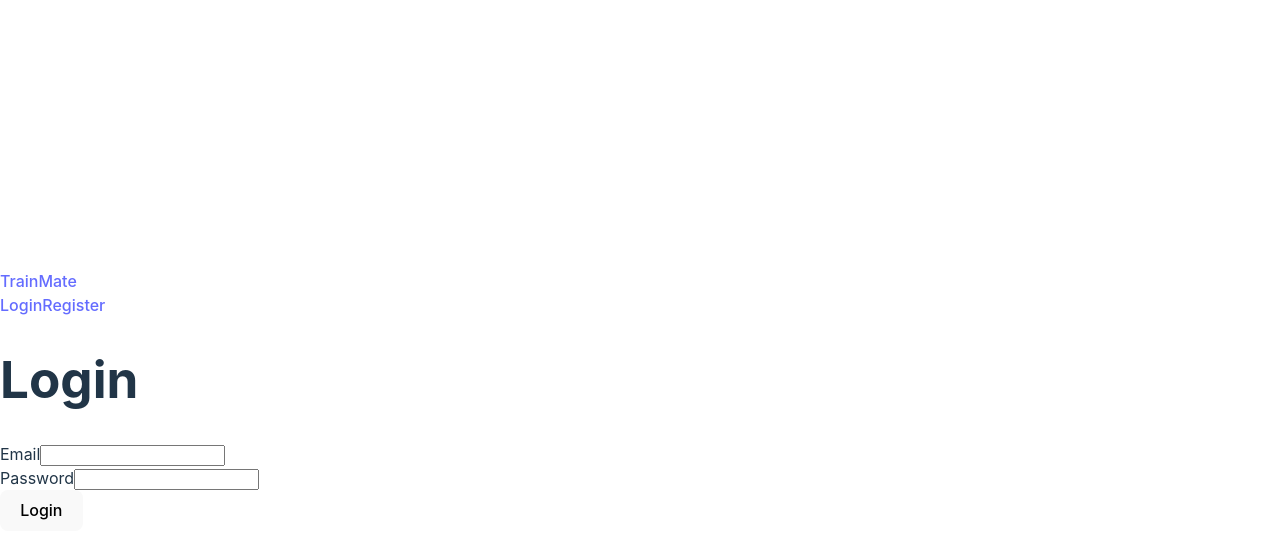
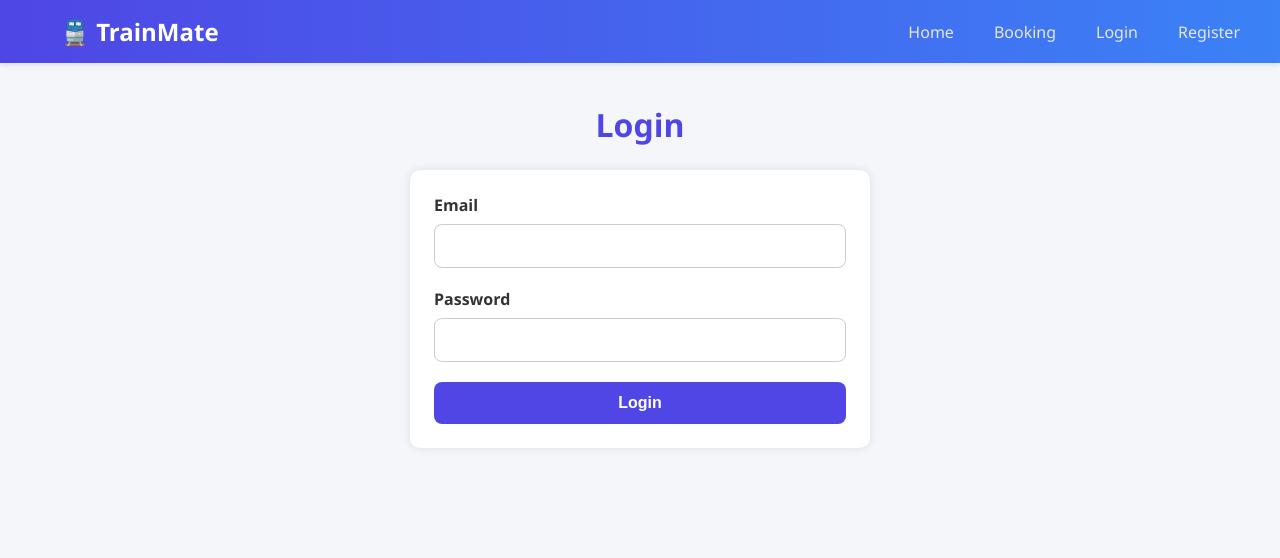
Before and after one commit to AbhishekMandal1997/Seat-Booking-System, a React (Vite) app in the folder client/: page /login in a window 1280 px wide. Shown: the top 558 px of the page. Built offline with nearby package versions, Linux system fonts and the light colour scheme; no server answers.

Commit message:
UI update

```diff
--- a/client/src/App.jsx
+++ b/client/src/App.jsx
@@ -5,7 +5,8 @@ import Home from './pages/Home';
 import Login from './pages/Login';
 import Register from './pages/Register';
 import Booking from './pages/Booking';
-import AdminPanel from './components/AdminPanel';
+
+
 // import './styles/TrainMate.css'
 
 function App() {
@@ -18,6 +19,7 @@ function App() {
           <Route path="/login" element={<Login />} />
           <Route path="/register" element={<Register />} />
           <Route path="/booking" element={<Booking />} />
+
         </Routes>
       </div>
     </AuthProvider>
--- a/client/src/components/AdminPanel.jsx
+++ /dev/null
@@ -1,41 +0,0 @@
-import React, { useState } from 'react';
-import { useAuth } from '../context/AuthContext';
-import api from '../services/api';
-
-const AdminPanel = () => {
-    const { user } = useAuth();
-    const [loading, setLoading] = useState(false);
-    const [message, setMessage] = useState('');
-
-    const handleReset = async () => {
-        if (!window.confirm('Are you sure you want to reset all bookings?')) return;
-
-        setLoading(true);
-        try {
-            const response = await api.delete('/booking/reset');
-            setMessage(response.data.message);
-        } catch (error) {
-            setMessage(error.response?.data?.message || 'Reset failed');
-        } finally {
-            setLoading(false);
-        }
-    };
-
-    if (!user?.isAdmin) return null;
-
-    return (
-        <div className="admin-panel">
-            <h2>Admin Controls</h2>
-            <button
-                onClick={handleReset}
-                disabled={loading}
-                className="reset-button"
-            >
-                {loading ? 'Resetting...' : 'Reset All Bookings'}
-            </button>
-            {message && <p className="message">{message}</p>}
-        </div>
-    );
-};
-
-export default AdminPanel;
--- /dev/null
+++ b/client/src/components/NavBar.css
@@ -0,0 +1,50 @@
+.navbar {
+    background-color: #1f2937;
+    padding: 15px 30px;
+    box-shadow: 0 2px 5px rgba(0, 0, 0, 0.1);
+}
+
+.navbar-container {
+    display: flex;
+    align-items: center;
+    justify-content: space-between;
+}
+
+.navbar-logo {
+    color: #ffffff;
+    font-size: 24px;
+    font-weight: bold;
+    text-decoration: none;
+}
+
+.navbar-links {
+    display: flex;
+    gap: 20px;
+    align-items: center;
+}
+
+.nav-link {
+    color: #e5e7eb;
+    text-decoration: none;
+    font-size: 16px;
+    transition: color 0.3s ease;
+}
+
+.nav-link:hover {
+    color: #ffffff;
+}
+
+.nav-button {
+    padding: 8px 16px;
+    font-size: 15px;
+    border: none;
+    background-color: #ef4444;
+    color: white;
+    border-radius: 4px;
+    cursor: pointer;
+    transition: background-color 0.3s ease;
+}
+
+.nav-button:hover {
+    background-color: #dc2626;
+}
--- a/client/src/components/Navbar.jsx
+++ b/client/src/components/Navbar.jsx
@@ -1,42 +1,45 @@
-import { useNavigate, Link } from 'react-router-dom';
+import { Link, useNavigate } from "react-router-dom";
+import { useEffect, useState } from "react";
+import "./Navbar.css";
 
-function Navbar() {
+const Navbar = () => {
+    const [isLoggedIn, setIsLoggedIn] = useState(false);
     const navigate = useNavigate();
-    const token = localStorage.getItem('token');
+
+    useEffect(() => {
+        const token = localStorage.getItem("token");
+        setIsLoggedIn(!!token);
+    }, []);
 
     const handleLogout = () => {
-        localStorage.removeItem('token');
-        navigate('/login');
+        localStorage.removeItem("token");
+        setIsLoggedIn(false);
+        navigate("/login");
     };
 
     return (
-        <nav className="bg-gradient-to-r from-indigo-600 to-blue-500 text-white p-4 shadow-lg">
-            <div className="container mx-auto flex justify-between items-center">
-                <Link to="/" className="text-2xl font-bold tracking-tight">
-                    TrainMate
+        <nav className="navbar">
+            <div className="navbar-container">
+                <Link to="/" className="navbar-logo">
+                    🚆 TrainMate
                 </Link>
-                <div className="space-x-6">
-                    {token ? (
-                        <>
-                            <Link to="/booking" className="hover:text-indigo-200 transition">
-                                Book Seats
-                            </Link>
-                            <button
-                                onClick={handleLogout}
-                                className="bg-red-500 px-4 py-2 rounded-full hover:bg-red-600 transition"
-                            >
-                                Logout
-                            </button>
-                        </>
+                <div className="navbar-links">
+                    <Link to="/" className="nav-link">
+                        Home
+                    </Link>
+                    <Link to="/booking" className="nav-link">
+                        Booking
+                    </Link>
+                    {isLoggedIn ? (
+                        <button className="nav-button" onClick={handleLogout}>
+                            Logout
+                        </button>
                     ) : (
                         <>
-                            <Link to="/login" className="hover:text-indigo-200 transition">
+                            <Link to="/login" className="nav-link">
                                 Login
                             </Link>
-                            <Link
-                                to="/register"
-                                className="bg-white text-indigo-600 px-4 py-2 rounded-full hover:bg-indigo-100 transition"
-                            >
+                            <Link to="/register" className="nav-link">
                                 Register
                             </Link>
                         </>
@@ -45,6 +48,6 @@ function Navbar() {
             </div>
         </nav>
     );
-}
+};
 
 export default Navbar;
--- a/client/src/index.css
+++ b/client/src/index.css
@@ -1,78 +1,212 @@
-@tailwind base;
-@tailwind components;
-@tailwind utilities;
-
-body {
+/* General Reset */
+* {
   margin: 0;
-  font-family: -apple-system, BlinkMacSystemFont, 'Segoe UI', 'Roboto', 'Oxygen',
-    'Ubuntu', 'Cantarell', 'Fira Sans', 'Droid Sans', 'Helvetica Neue',
-    sans-serif;
-}
-:root {
-  font-family: system-ui, Avenir, Helvetica, Arial, sans-serif;
-  line-height: 1.5;
-  font-weight: 400;
-
-  color-scheme: light dark;
-  color: rgba(255, 255, 255, 0.87);
-  background-color: #242424;
-
-  font-synthesis: none;
-  text-rendering: optimizeLegibility;
-  -webkit-font-smoothing: antialiased;
-  -moz-osx-font-smoothing: grayscale;
-}
-
-a {
-  font-weight: 500;
-  color: #646cff;
-  text-decoration: inherit;
-}
-a:hover {
-  color: #535bf2;
+  padding: 0;
+  box-sizing: border-box;
 }
 
 body {
-  margin: 0;
-  display: flex;
-  place-items: center;
-  min-width: 320px;
-  min-height: 100vh;
+  font-family: 'Segoe UI', Tahoma, Geneva, Verdana, sans-serif;
+  background-color: #f5f6fa;
+  color: #333;
+}
+
+/* Container Layouts */
+.container {
+  width: 100%;
+  max-width: 500px;
+  margin: 0 auto;
+  padding: 40px 20px;
 }
 
 h1 {
-  font-size: 3.2em;
-  line-height: 1.1;
+  font-size: 32px;
+  color: #4f46e5;
+  text-align: center;
+  margin-bottom: 24px;
+}
+
+/* Form Style */
+form {
+  background-color: white;
+  padding: 24px;
+  border-radius: 10px;
+  box-shadow: 0 0 10px rgba(0, 0, 0, 0.1);
+}
+
+form label {
+  display: block;
+  font-weight: 600;
+  margin-bottom: 8px;
+  color: #333;
+}
+
+form input {
+  width: 100%;
+  padding: 12px;
+  border: 1px solid #ccc;
+  border-radius: 8px;
+  margin-bottom: 20px;
+  font-size: 16px;
+  outline: none;
+}
+
+form input:focus {
+  border-color: #4f46e5;
+  box-shadow: 0 0 0 2px rgba(79, 70, 229, 0.2);
 }
 
 button {
+  width: 100%;
+  padding: 12px;
+  background-color: #4f46e5;
+  color: white;
+  border: none;
   border-radius: 8px;
-  border: 1px solid transparent;
-  padding: 0.6em 1.2em;
-  font-size: 1em;
-  font-weight: 500;
-  font-family: inherit;
-  background-color: #1a1a1a;
+  font-weight: bold;
+  font-size: 16px;
   cursor: pointer;
-  transition: border-color 0.25s;
-}
-button:hover {
-  border-color: #646cff;
-}
-button:focus,
-button:focus-visible {
-  outline: 4px auto -webkit-focus-ring-color;
+  transition: background-color 0.2s ease;
 }
 
-@media (prefers-color-scheme: light) {
-  :root {
-    color: #213547;
-    background-color: #ffffff;
-  }
-  a:hover {
-    color: #747bff;
-  }
-  button {
-    background-color: #f9f9f9;
-  }
+button:hover {
+  background-color: #4338ca;
 }
+
+button:disabled {
+  background-color: #e11d48;
+  cursor: not-allowed;
+}
+
+/* Navbar */
+nav {
+  background: linear-gradient(to right, #4f46e5, #3b82f6);
+  color: white;
+  padding: 16px;
+  box-shadow: 0 4px 6px rgba(0, 0, 0, 0.1);
+}
+
+.navbar-container {
+  max-width: 1200px;
+  margin: 0 auto;
+  display: flex;
+  justify-content: space-between;
+  align-items: center;
+}
+
+nav a {
+  color: white;
+  text-decoration: none;
+  margin-left: 20px;
+  font-weight: 500;
+  transition: opacity 0.2s ease;
+}
+
+nav a:hover {
+  opacity: 0.85;
+}
+
+.nav-button {
+  background-color: white;
+  color: #4f46e5;
+  padding: 8px 16px;
+  border-radius: 20px;
+  font-weight: bold;
+  margin-left: 20px;
+}
+
+.nav-button:hover {
+  background-color: #eef2ff;
+}
+
+/* Alert Box */
+.alert {
+  max-width: 500px;
+  margin: 16px auto;
+  padding: 12px 16px;
+  border-radius: 8px;
+  display: flex;
+  justify-content: space-between;
+  font-weight: 500;
+  box-shadow: 0 0 8px rgba(0, 0, 0, 0.05);
+}
+
+.alert-error {
+  background-color: #fee2e2;
+  color: #b91c1c;
+}
+
+.alert-success {
+  background-color: #d1fae5;
+  color: #065f46;
+}
+
+/* Seats UI */
+.seat-container {
+  display: flex;
+  flex-wrap: wrap;
+  gap: 12px;
+  justify-content: center;
+  padding: 20px;
+  max-width: 350px;
+  margin: 0 auto;
+}
+
+.seat-row {
+  display: contents;
+  /* allow grid-like appearance from parent container */
+}
+
+.seat {
+  width: 40px;
+  height: 40px;
+  border-radius: 50%;
+  font-weight: bold;
+  color: white;
+  border: none;
+  display: flex;
+  align-items: center;
+  justify-content: center;
+  transition: all 0.2s ease;
+  cursor: pointer;
+}
+
+.seat.available {
+  background-color: #d1d5db;
+}
+
+.seat.available:hover {
+  background-color: #9ca3af;
+}
+
+.seat.selected {
+  background-color: #10b981;
+}
+
+.seat.booked {
+  background-color: #ef4444;
+  cursor: not-allowed;
+}
+
+/* Booking Page Extras */
+.booking-container {
+  max-width: 700px;
+  margin: 40px auto;
+  padding: 30px;
+  background-color: white;
+  border-radius: 12px;
+  box-shadow: 0 4px 10px rgba(0, 0, 0, 0.1);
+}
+
+.booking-header {
+  font-size: 28px;
+  color: #4f46e5;
+  text-align: center;
+  margin-bottom: 24px;
+}
+
+.booking-actions {
+  display: flex;
+  justify-content: center;
+  margin-top: 20px;
+}
--- /dev/null
+++ b/client/src/pages/Booking.css
@@ -0,0 +1,42 @@
+.seat-container {
+    display: grid;
+    grid-template-columns: repeat(7, 40px);
+    /* 7 seats per row */
+    gap: 12px;
+    justify-content: center;
+    margin: 20px auto;
+    max-width: fit-content;
+}
+
+.seat {
+    width: 40px;
+    height: 40px;
+    border-radius: 8px;
+    font-weight: bold;
+    font-size: 14px;
+    color: white;
+    border: none;
+    display: flex;
+    align-items: center;
+    justify-content: center;
+    cursor: pointer;
+    transition: background-color 0.2s;
+}
+
+.seat.available {
+    background-color: #d1d5db;
+}
+
+.seat.available:hover {
+    background-color: #9ca3af;
+}
+
+.seat.selected {
+    background-color: #10b981;
+}
+
+.seat.booked {
+    background-color: #ef4444;
+    cursor: not-allowed;
+    opacity: 0.6;
+}
```
Also changed, not shown: client/src/components/Seat.jsx (+2 -6 lines), client/src/context/AuthContext.jsx (+5 -5 lines), client/src/pages/Booking.jsx (+34 -28 lines), client/src/styles/TrainMate.css (+2 -13 lines), 1 other file (tests, documents, lock files or other folders).
